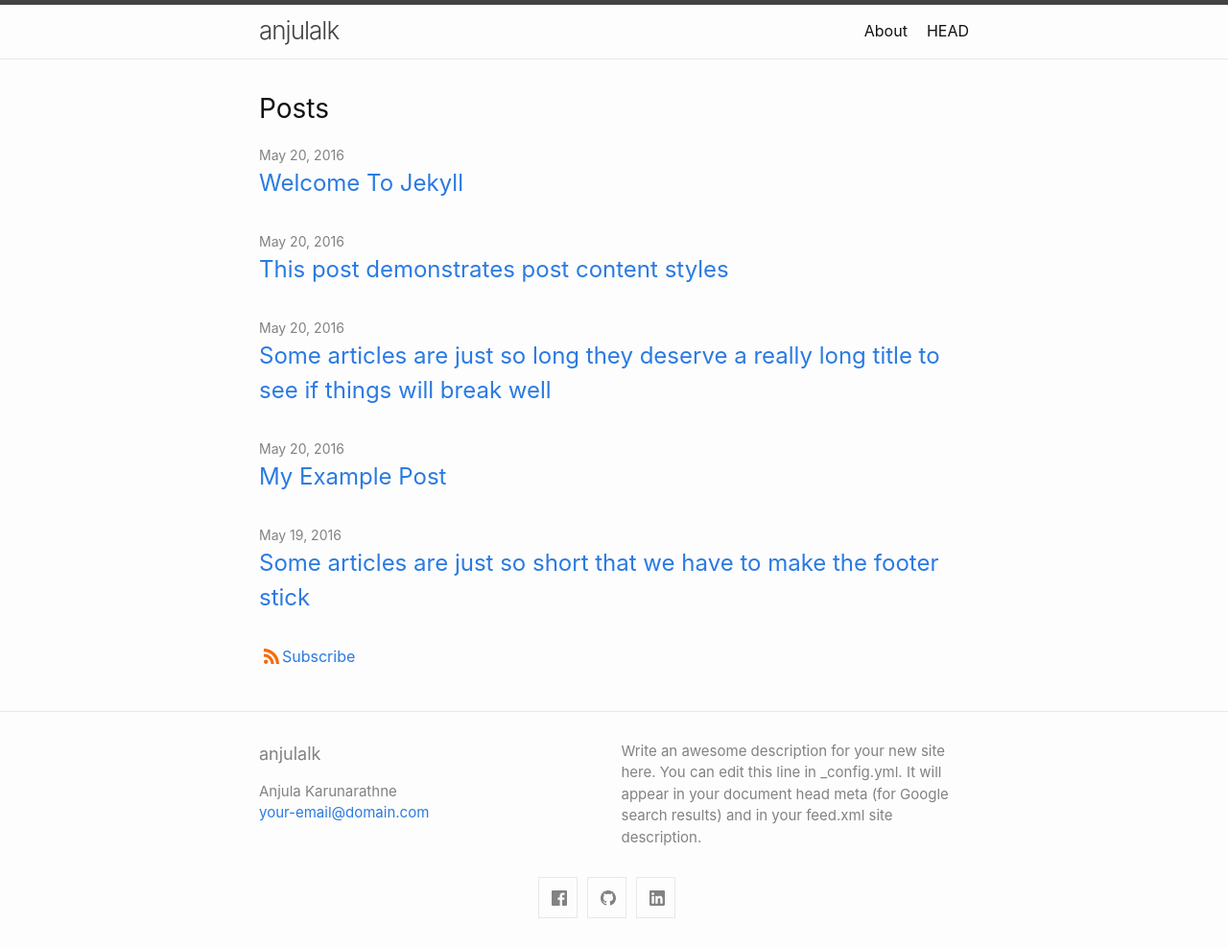
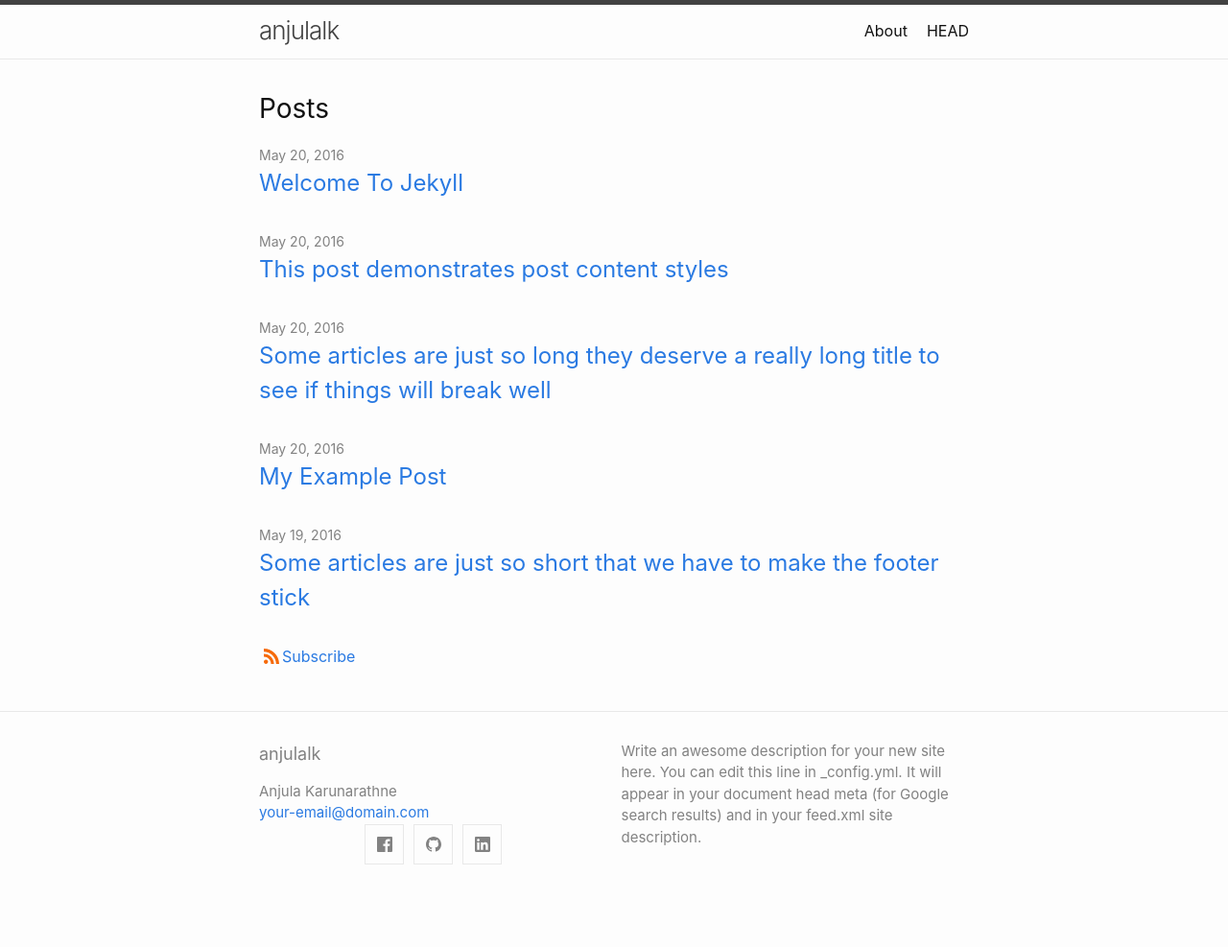
Before and after one commit to anjulalk/anjulalk.github.io, a Jekyll site: the page built from index.md, in a window 1280 px wide. Shown: the whole page at 96% size. Built offline with Jekyll 4.4.1, drawn with Linux system fonts in a browser that asks for light colours; after the commit the page ends 961 px from its top, so only the background shows below that.

Commit message:
Moved social icons

```diff
--- a/_config.yml
+++ b/_config.yml
@@ -8,8 +8,6 @@ description: > # this means to ignore newlines until "show_excerpts:"
 
 show_excerpts: false # set to true to show excerpts on the homepage
 
-# Minima date format
-# refer to https://shopify.github.io/liquid/filters/date/ if you want to customize this
 minima:
   date_format: "%b %-d, %Y"
 
--- a/_includes/footer.html
+++ b/_includes/footer.html
@@ -15,6 +15,9 @@
             {%- if site.email -%}
             <li><a class="u-email" href="mailto:{{ site.email }}">{{ site.email }}</a></li>
             {%- endif -%}
+            <div class="social-links">
+            {%- include social.html -%}
+            </div>
         </ul>
       </div>
 
@@ -22,9 +25,7 @@
         <p>{{- site.description | escape -}}</p>
       </div>
 
-      <div class="social-links">
-        {%- include social.html -%}
-      </div>
+
     </div>
 
   </div>
```
